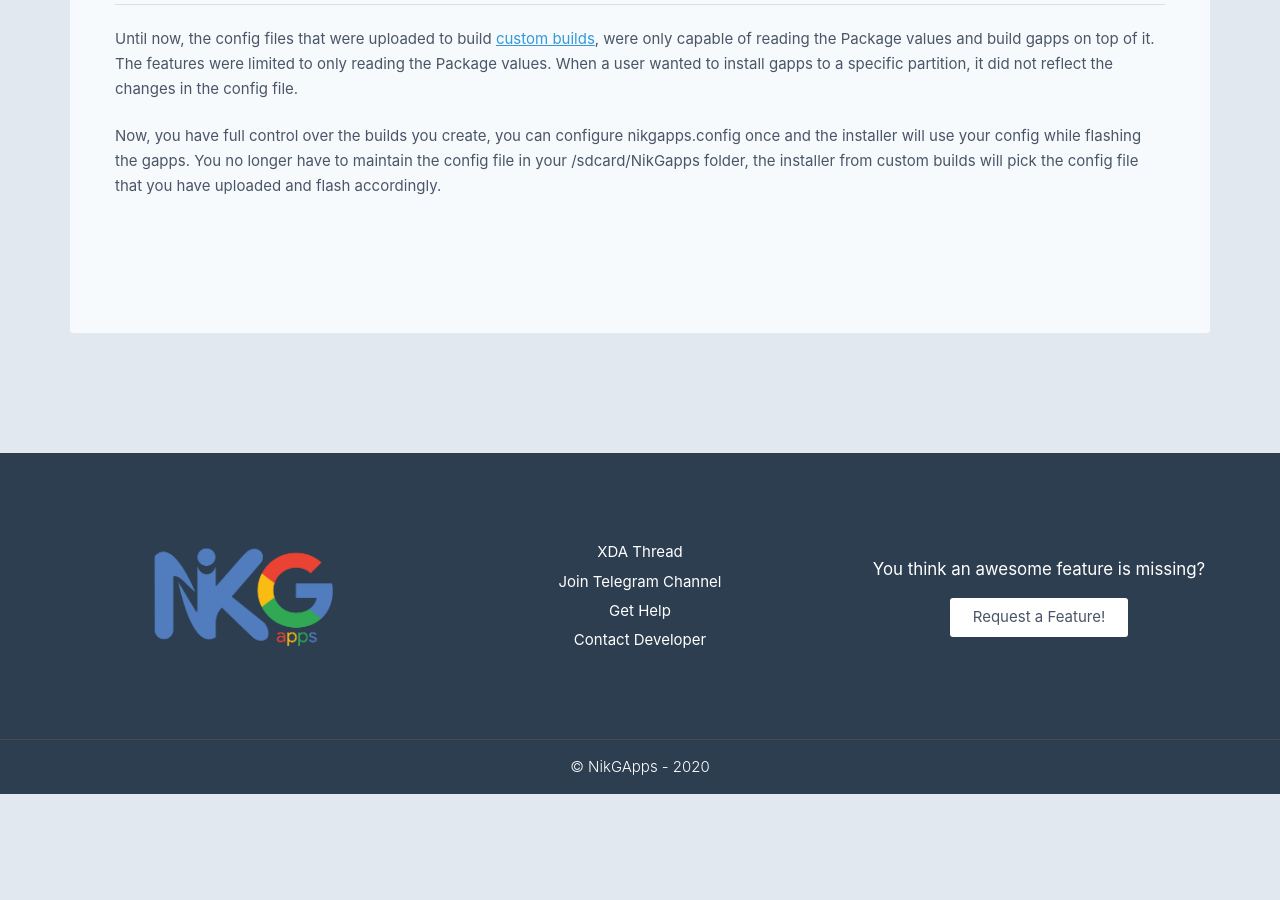
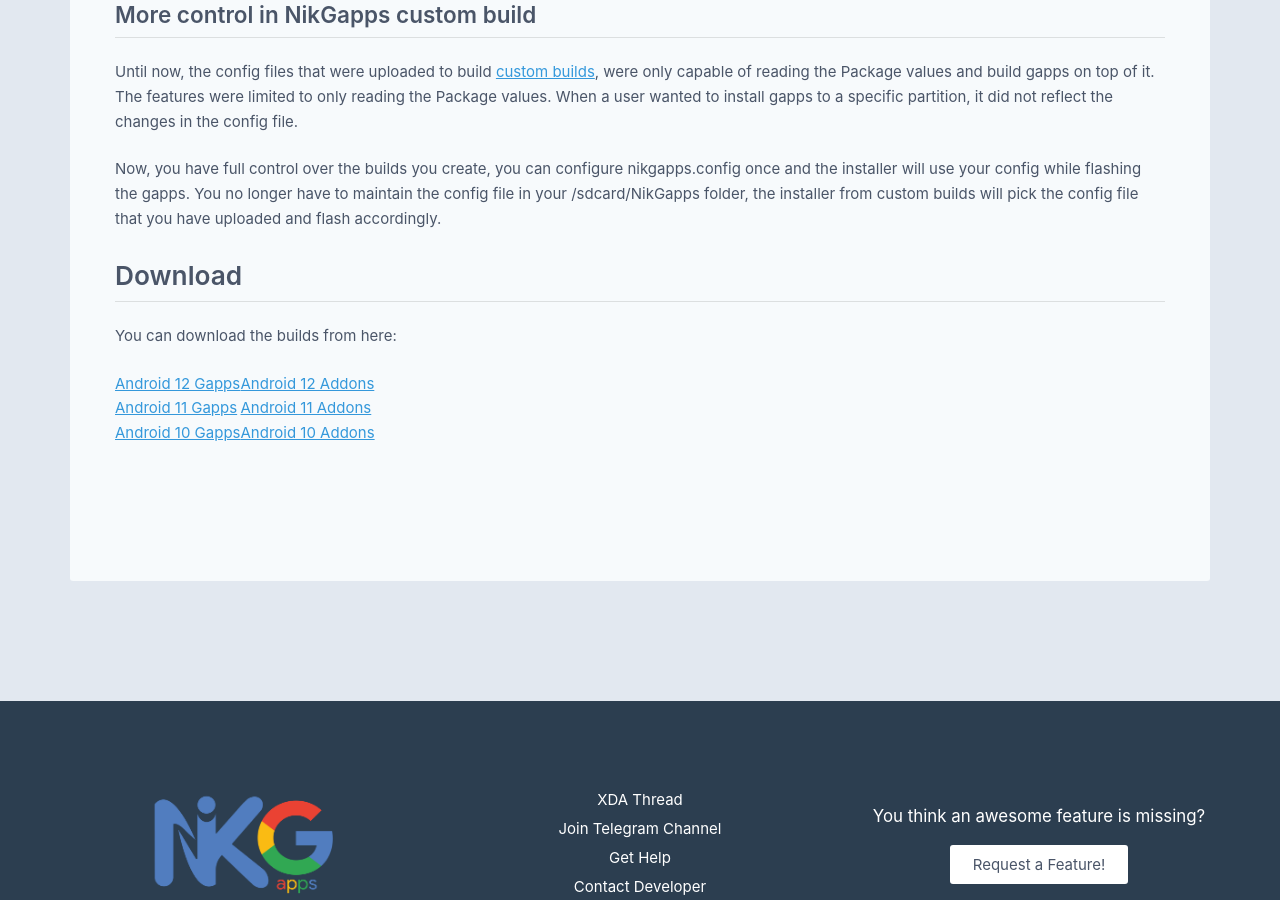
Before and after one commit to nikgapps/nikgapps.github.io, a Jekyll site: the page built from _posts/2022-02-22-Major Releases.md, in a window 1280 px wide and 900 px high, scrolled down 2452 px. Built offline with Jekyll 4.4.1, drawn with Linux system fonts in a browser that asks for light colours; some web fonts are replaced; before the commit the page ends 3246 px from its top, so only the background shows below that.

Commit message:
Major Releases Post Update

```diff
--- a/_posts/2022-02-22-Major Releases.md
+++ b/_posts/2022-02-22-Major Releases.md
@@ -70,3 +70,12 @@
 Until now, the config files that were uploaded to build [custom builds](https://github.com/nikgapps/config), were only capable of reading the Package values and build gapps on top of it. The features were limited to only reading the Package values. When a user wanted to install gapps to a specific partition, it did not reflect the changes in the config file.
 
 Now, you have full control over the builds you create, you can configure nikgapps.config once and the installer will use your config while flashing the gapps. You no longer have to maintain the config file in your /sdcard/NikGapps folder, the installer from custom builds will pick the config file that you have uploaded and flash accordingly.
+
+# Download
+
+You can download the builds from here:
+
+
+[Android 12 Gapps](https://sourceforge.net/projects/nikgapps/files/Releases/NikGapps-S/22-Feb-2022/) | [Android 12 Addons](https://sourceforge.net/projects/nikgapps/files/Releases/Addons-S/22-Feb-2022/)
+[Android 11 Gapps](https://sourceforge.net/projects/nikgapps/files/Releases/NikGapps-R/22-Feb-2022/)  | [Android 11 Addons](https://sourceforge.net/projects/nikgapps/files/Releases/Addons-R/22-Feb-2022/)
+[Android 10 Gapps](https://sourceforge.net/projects/nikgapps/files/Releases/NikGapps-Q/22-Feb-2022/)  | [Android 10 Addons](https://sourceforge.net/projects/nikgapps/files/Releases/Addons-Q/22-Feb-2022/)
```
Also changed, not shown: _posts/2021-04-24-NikGapps Features.md (+1 -1 lines).
